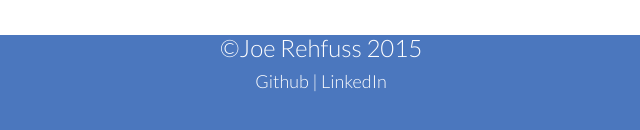
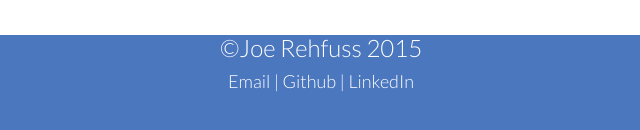
Before and after one commit to Rufasa85/portfolio, a plain HTML site: page index.html in a window 1280 px wide. Shown: the part 2045-2175 px from the top of the page, 319-959 px from the left. Drawn offline with nearby package versions, Linux system fonts and the light colour scheme.

Commit message:
added email link

```diff
--- a/index.html
+++ b/index.html
@@ -86,7 +86,7 @@
 	<div id = 'footer'>
 		<h3 class = 'text-center'>&copy;Joe Rehfuss 2015</h3>
 		<h4 class = 'text-center'>
-			<a href="https://github.com/Rufasa85/" target="_blank">Github</a> | <a href="https://www.linkedin.com/in/joerehfuss" target = '_blank'>LinkedIn</a>
+			<a href = 'mailto:joe.rehfuss@gmail.com'>Email</a> | <a href="https://github.com/Rufasa85/" target="_blank">Github</a> | <a href="https://www.linkedin.com/in/joerehfuss" target = '_blank'>LinkedIn</a>
 		</h4>
 	</div>
 	</body>
```
